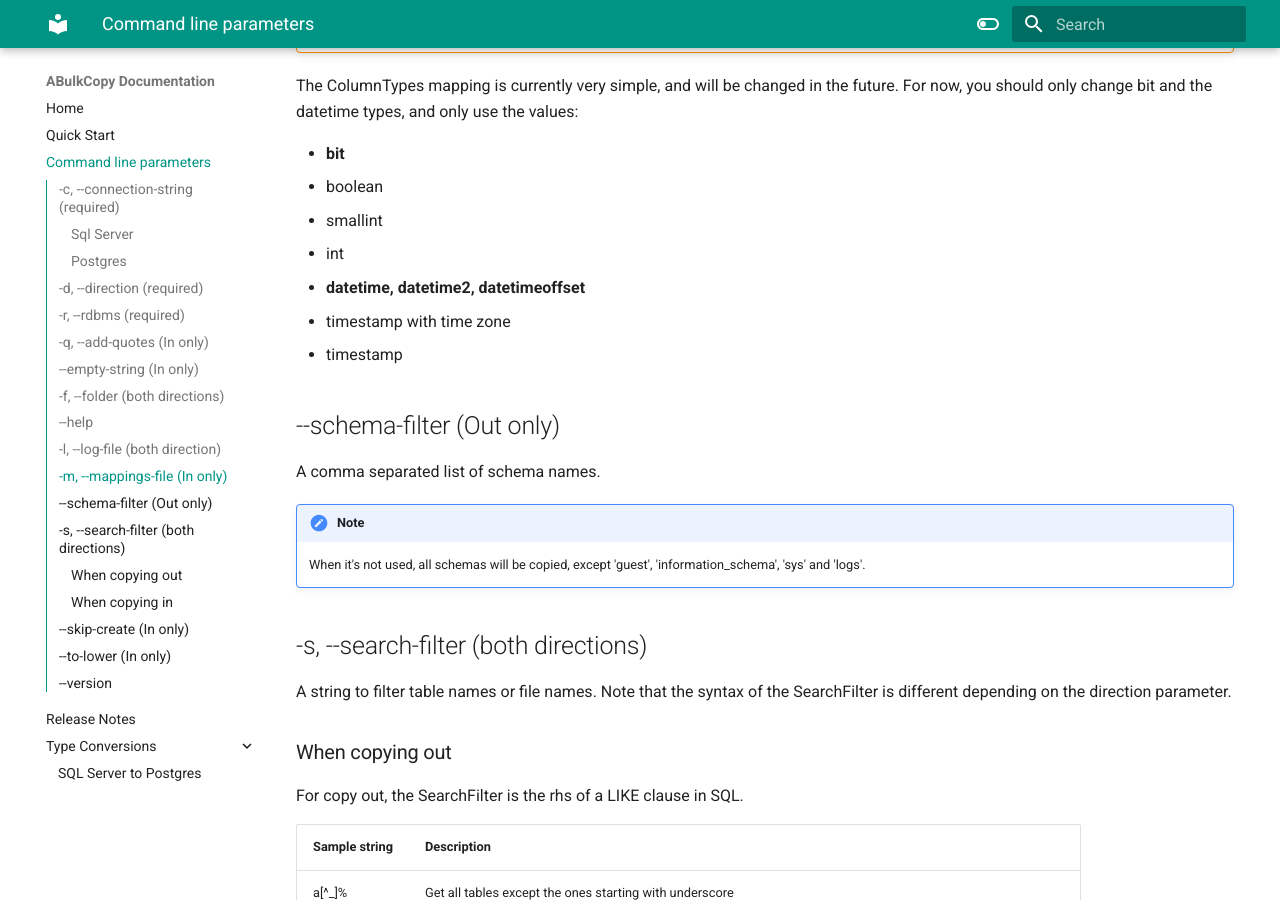
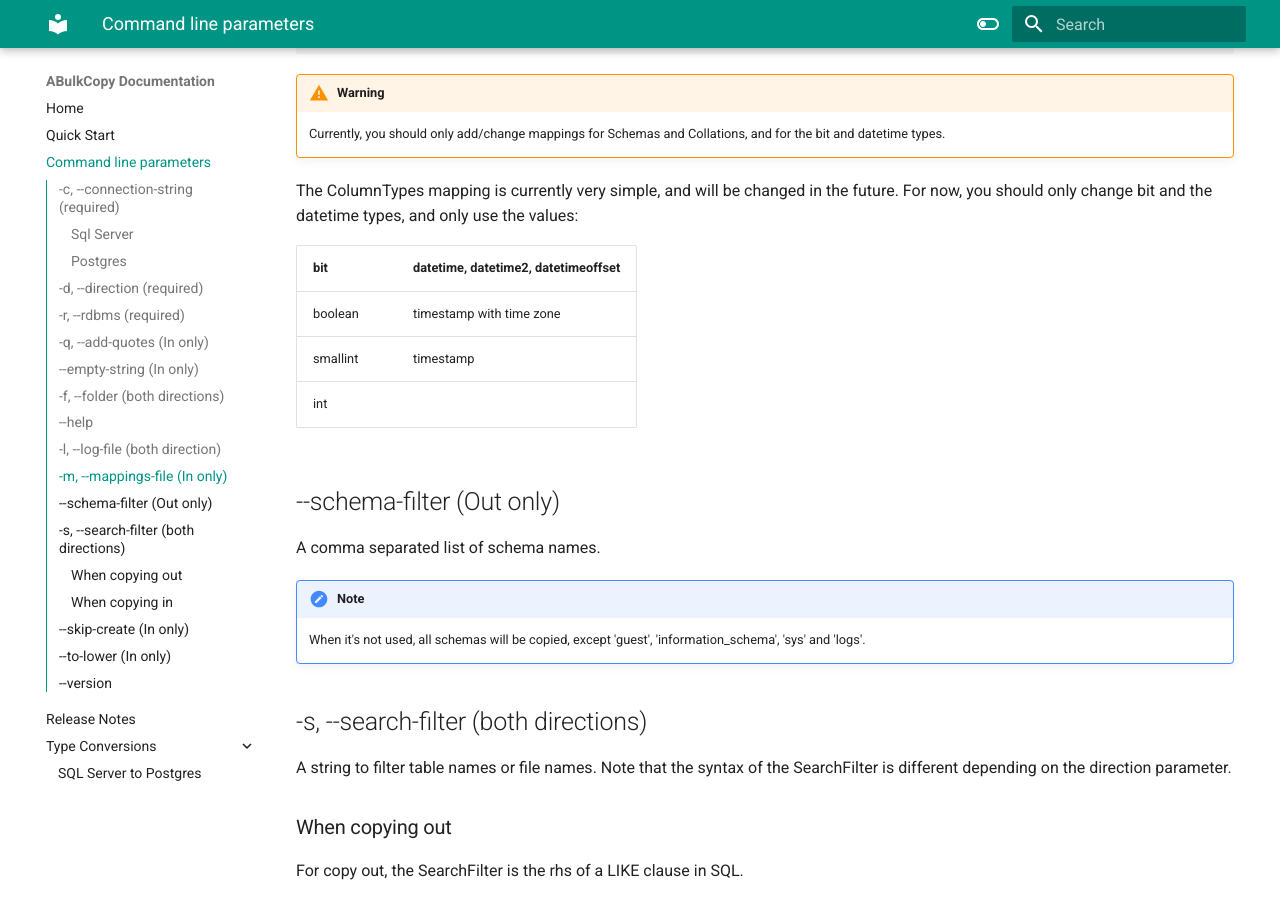
Before and after one commit to ArveH/ABulkCopy.Docs, an MkDocs documentation site: the page built from docs/command_line_parameters.md, in a window 1280 px wide and 900 px high, scrolled down 3265 px. Built offline with MkDocs 1.6.1 and Material for MkDocs 9.7.7, drawn with Linux system fonts in a browser that asks for light colours; some of the changed text lies outside the part shown.

```diff
--- a/docs/command_line_parameters.md
+++ b/docs/command_line_parameters.md
@@ -20,19 +20,19 @@ Server=ah-postgres.postgres.database.azure.com;Port=5432;Database=&lt;database n
 
 ## -d, --direction (required)
 
-Legal values:
-
-- In
-- Out
+| Legal values |
+| --- |
+| In |
+| Out |
 
 Which way you are copying data. "In" to a database or "Out" from a database
 
 ## -r, --rdbms (required)
 
-Legal values:
-
-- Pg
-- Mss
+| Legal values |
+| --- |
+| Pg |
+| Mss |
 
 What Relational Database Management System (RDBMS) you are using.
 
@@ -121,13 +121,11 @@ The path and file name of a json file containing key-value pairs for mapping sch
 
 The ColumnTypes mapping is currently very simple, and will be changed in the future. For now, you should only change bit and the datetime types, and only use the values:
 
-- __bit__
-  - boolean
-  - smallint
-  - int
-- __datetime, datetime2, datetimeoffset__
-  - timestamp with time zone
-  - timestamp
+| __bit__ | __datetime, datetime2, datetimeoffset__ |
+| --- | --- |
+| boolean | timestamp with time zone |
+| smallint | timestamp |
+| int | |
 
 ## --schema-filter (Out only)
 
```
